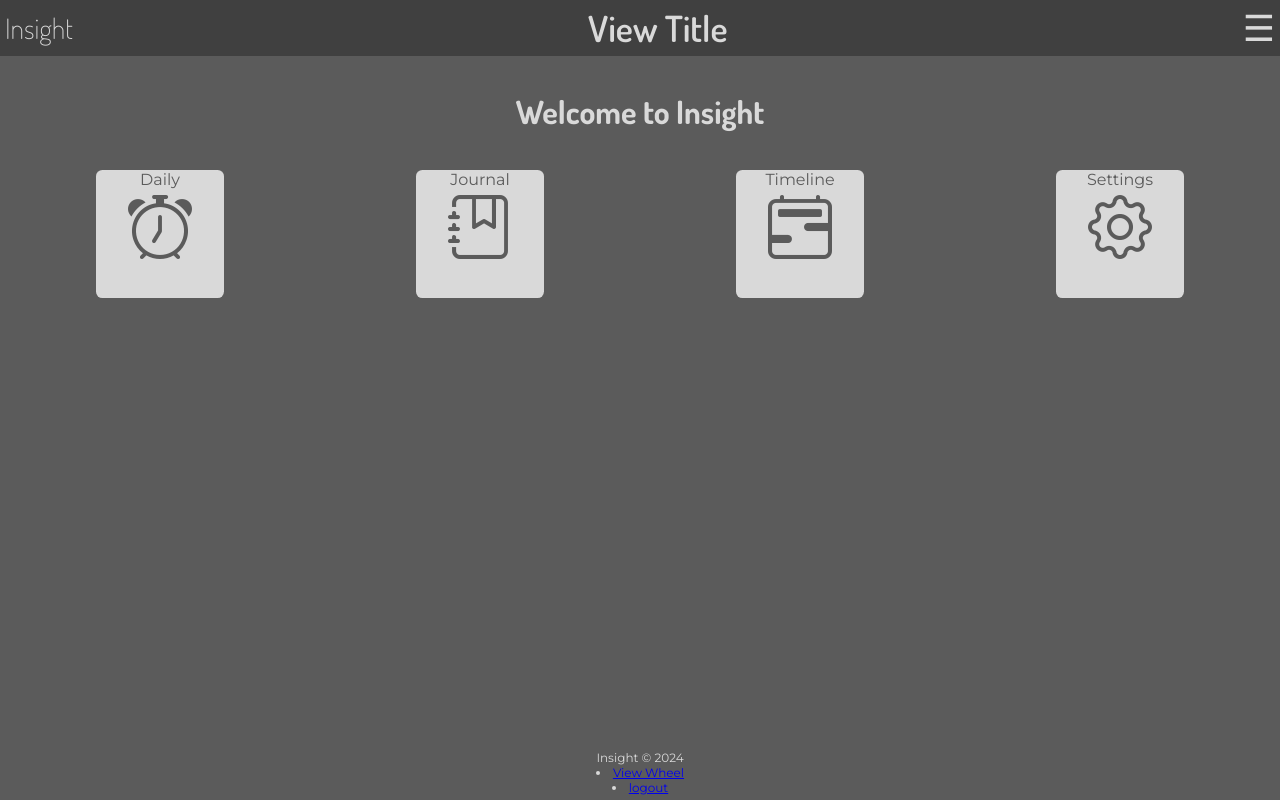
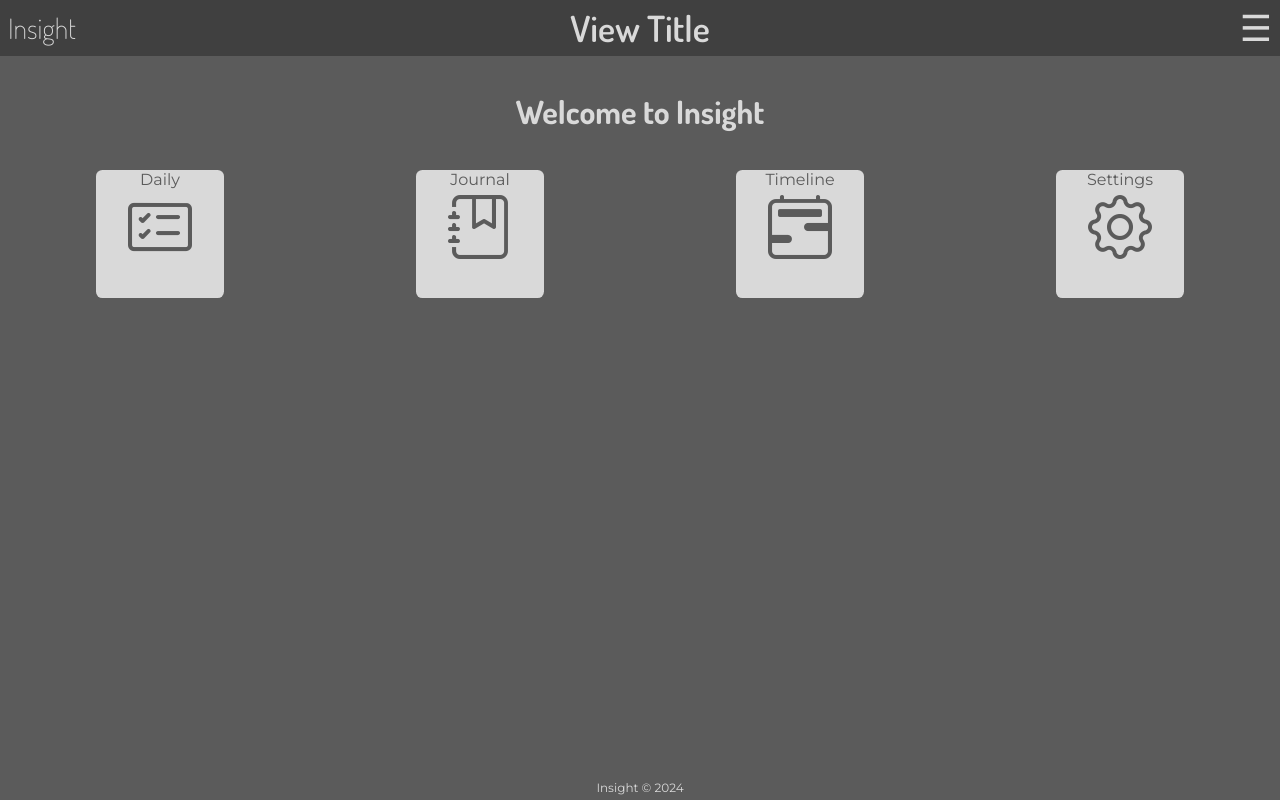
Before and after one commit to johnhansengit/insight, a Django app: page / in a window 1280 px wide. Run offline with Django 5.2, Linux system fonts and the light colour scheme; the visitor is signed in with stand-in values (Sample User, id 1).

Commit message:
Nav formatting, header formatting, login/logout redirects

```diff
--- a/insight/settings.py
+++ b/insight/settings.py
@@ -131,7 +131,7 @@ USE_TZ = True
 STATIC_URL = 'static/'
 
 # TODO: Change to necessary path
-LOGIN_REDIRECT_URL = '/sandbox/'
+LOGIN_REDIRECT_URL = '/'
 LOGOUT_REDIRECT_URL = '/accounts/login/'
 
 # Default primary key field type
--- a/main_app/static/css/style.css
+++ b/main_app/static/css/style.css
@@ -37,13 +37,28 @@ header {
     position: fixed;
     top: 0;
     width: 100%;
-    padding: 5px;
+    padding: 5px 8px;
     display: flex;
     flex-direction: row;
     justify-content: space-between;
     align-items: center;
     background-color: var(--darkmode-header);
     z-index: 100;
+}
+
+.header-left {
+    flex: 1;
+    text-align: left;
+}
+
+.header-center {
+    flex: 2;
+    text-align: center;
+}
+
+.header-right {
+    flex: 1;
+    text-align: right;
 }
 
 main {
@@ -156,7 +171,7 @@ h1.home{
     margin-bottom: 0;
 }
 
-.card.home p{
+.card.home p {
     position: relative;
     margin: .3em;
 }
@@ -198,10 +213,11 @@ h1.home{
     display: flex;
     opacity: 0;
     flex-wrap: wrap;
-    gap: 10px;
-    background-color: var(--darkmode-header);
+    gap: 5px;
+    background-color: rgba(64,64,64,0.8);
     border-radius: 10px;
-    margin: 10px;
+    margin: 10px 5px;
+    padding: 5px;
     transition: all 0.25s ease;
 }
 
@@ -211,4 +227,12 @@ h1.home{
     background-color: #D9D9D9;
     text-decoration: none;
     color: var(--darkmode-darktext);
+    font-size: 14px;
+    width: 100%;
+    text-align: center;
+    padding: 5px;
 }
+
+.nav-icon {
+    font-size: 48px;
+}
--- a/main_app/templates/base.html
+++ b/main_app/templates/base.html
@@ -17,21 +17,24 @@
 
 <body>
   <header>
-    <a href="{% url 'home' %}" class="logo">
+    {% if user.is_authenticated %}
+      <a href="{% url 'home' %}" class="logo header-left">
         Insight
       </a>
-    <div class="view-title">View Title</div>
-    <nav>
-      <div id="hamburger-menu">☰</div>
+      <div class="view-title header-center">View Title</div>
+      <nav class="header-right" id="hamburger-menu">☰</div>
         <div id="nav-grid">
           <a href="">Home</a>
-        <a href="">Logger</a>
-        <a href=""><i class="bi bi-calendar2-range"></i>Timeline</a>
-        <a href=""><i class="bi bi-journal-bookmark"></i> Journals</a>
-        <a href=""><i class="bi bi-gear"></i> Settings</a>
-        <a href="">Logout</a>
+          <a href=""><i class="bi bi-card-checklist nav-icon"></i>Logger</a>
+          <a href=""><i class="bi bi-calendar2-range nav-icon"></i>Timeline</a>
+          <a href=""><i class="bi bi-journal-bookmark nav-icon"></i> Journals</a>
+          <a href=""><i class="bi bi-gear nav-icon"></i> Settings</a>
+          <a href="javascript:{}" onclick="document.getElementById('logout-form').submit();">Logout</a>
         </div>
       </nav>
+    {% else %}
+      <div class="logo header-center">Insight</div>
+    {% endif %}
   </header>
   <main>
     {% block content %}
@@ -39,13 +42,9 @@
   </main>
   <footer>
     <div>Insight &copy; {% now "Y" %}</div>
+    <form method="post" action="{% url 'logout' %}" id="logout-form">{% csrf_token %}</form>
     {% comment %} TODO: Move links to somewhere sensible {% endcomment %}
     {% if user.is_authenticated %}
-    <li><a href="{% url 'sandbox' %}">View Wheel</a></li>
-    <form method="post" action="{% url 'logout' %}" id="logout-form">
-      {% csrf_token %}
-      <li><a href="javascript:{}" onclick="document.getElementById('logout-form').submit();">logout</a></li>
-    </form>
   {% else %}
     <li><a href="{% url 'login' %}">Log In</a></li>
     <li><a href="{% url 'signup' %}">Sign Up</a></li>
--- a/main_app/templates/home.html
+++ b/main_app/templates/home.html
@@ -6,7 +6,7 @@
 <div id="home-cards">
     <a href="" class="card home" id="home-daily">
         <span>Daily</span>
-        <i class="bi-alarm"></i>
+        <i class="bi-card-checklist"></i>
     </a>
     <a href="" class="card home" id="home-journal">
         <span>Journal</span>
--- a/main_app/views.py
+++ b/main_app/views.py
@@ -26,7 +26,7 @@ def signup(request):
             user.profile.last_name = form.cleaned_data.get("last_name")
             user.save()
             login(request, user)
-            return redirect("sandbox")
+            return redirect("home")
     form = SignUpForm()
     context = {"form": form}
     return render(request, "registration/signup.html", context)
```
Lines whose indentation alone changed are shown as unchanged.
